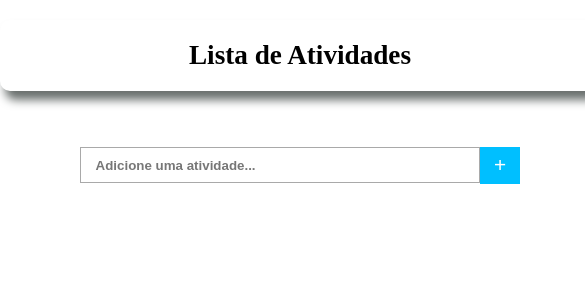
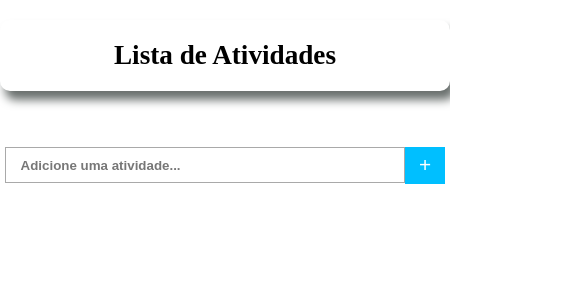
Before and after one commit to Ricardo-1991/my-todo-list, a React (Vite) app: page / in a window 390 px wide. Shown: the top 300 px of the page, 585 px wide, since content can reach past the window. Built offline with nearby package versions, Linux system fonts and the light colour scheme.

Commit message:
ajuste responsividade

```diff
--- a/src/components/Container/StyleContainer.css
+++ b/src/components/Container/StyleContainer.css
@@ -2,5 +2,10 @@
   margin: 20px auto;
   width: 600px;
   height: 700px;
-  /* whitesmoke */
 }
+
+@media only screen and (max-width: 605px){
+  .toDoContainer {
+    width: 450px;
+  }
+}
```
Also changed, not shown: src/components/Main/StyleMain.css (line endings or trailing spaces).
